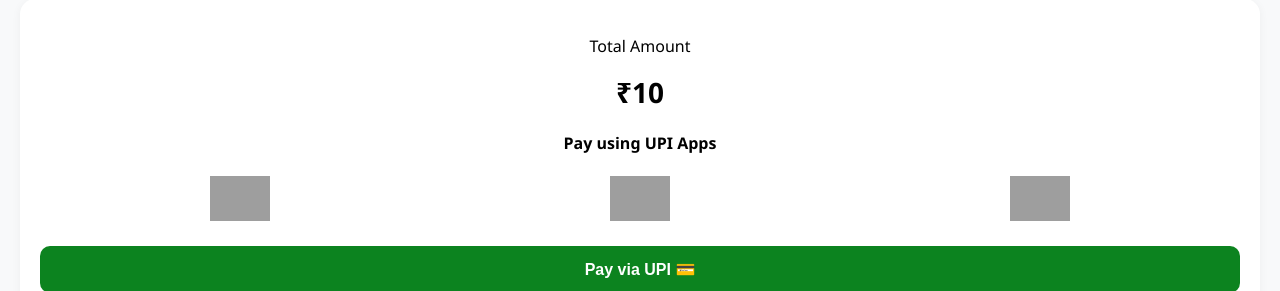
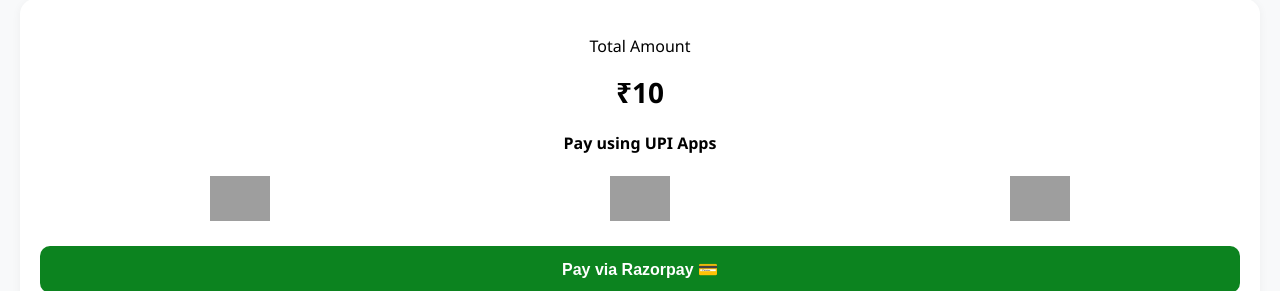
Before and after one commit to MR-A-Ganish/robot, a Flask app: template templates/payment.html in a window 1280 px wide. Shown: the part 75-366 px from the top of the page. Run offline with Flask 3, Linux system fonts and the light colour scheme; the template is opened without the code that fills it: most values are stand-ins (such as "Sample title", 1, 10 or a date in 2020); some libraries are stand-ins or nearby versions; grey boxes are pictures that could not be loaded.

Commit message:
your message

```diff
--- a/templates/payment.html
+++ b/templates/payment.html
@@ -39,7 +39,6 @@ body {
     margin:15px 0;
 }
 
-/* BUTTON */
 button {
     width:100%;
     padding:14px;
@@ -53,7 +52,6 @@ button {
     margin-top:10px;
 }
 
-/* UPI APPS */
 .upi-icons {
     display:flex;
     justify-content:space-around;
@@ -64,9 +62,8 @@ button {
     width:60px;
 }
 
-/* QR */
 .qr-box {
-    margin-top:15px;
+    margin-top:20px;
 }
 </style>
 </head>
@@ -92,8 +89,10 @@ button {
             <img src="https://upload.wikimedia.org/wikipedia/commons/thumb/5/55/Paytm_logo.png/512px-Paytm_logo.png">
         </div>
 
-        <button onclick="pay()">Pay via UPI 💳</button>
+        <!-- RAZORPAY BUTTON -->
+        <button onclick="pay()">Pay via Razorpay 💳</button>
 
+        <!-- QR SECTION -->
         <div class="qr-box">
             <h4>Or Scan QR Code</h4>
             <img id="qr" width="200">
@@ -103,6 +102,7 @@ button {
 
 </div>
 
+<!-- Razorpay -->
 <script src="https://checkout.razorpay.com/v1/checkout.js"></script>
 
 <script>
@@ -129,10 +129,6 @@ fetch("/create_payment",{
         description: "UPI Payment",
         order_id: data.order_id,
 
-        method: {
-            upi: true
-        },
-
         handler: function(){
             window.location.href="/payment_success";
         },
@@ -147,9 +143,23 @@ fetch("/create_payment",{
 });
 }
 
-/* GENERATE QR CODE */
+/* ===========================
+   ✅ FIXED QR CODE GENERATION
+=========================== */
+
+// 🔥 CHANGE THIS TO YOUR REAL UPI ID
+const upi_id = "7200298871@upi";   // 👈 REPLACE
+const name = "Ganish";           // 👈 REPLACE
+
+const amount = "{{amount}}";
+
+// ✅ CORRECT UPI FORMAT
+const upi_url = `upi://pay?pa=${upi_id}&pn=${name}&am=${amount}&cu=INR`;
+
+// ✅ ENCODE URL (IMPORTANT)
 document.getElementById("qr").src =
-"https://api.qrserver.com/v1/create-qr-code/?size=200x200&data=upi://pay?pa=7200298871@upi&pn=QuickCart&am={{amount}}";
+"https://api.qrserver.com/v1/create-qr-code/?size=200x200&data=" + encodeURIComponent(upi_url);
+
 </script>
 
 </body>
```
